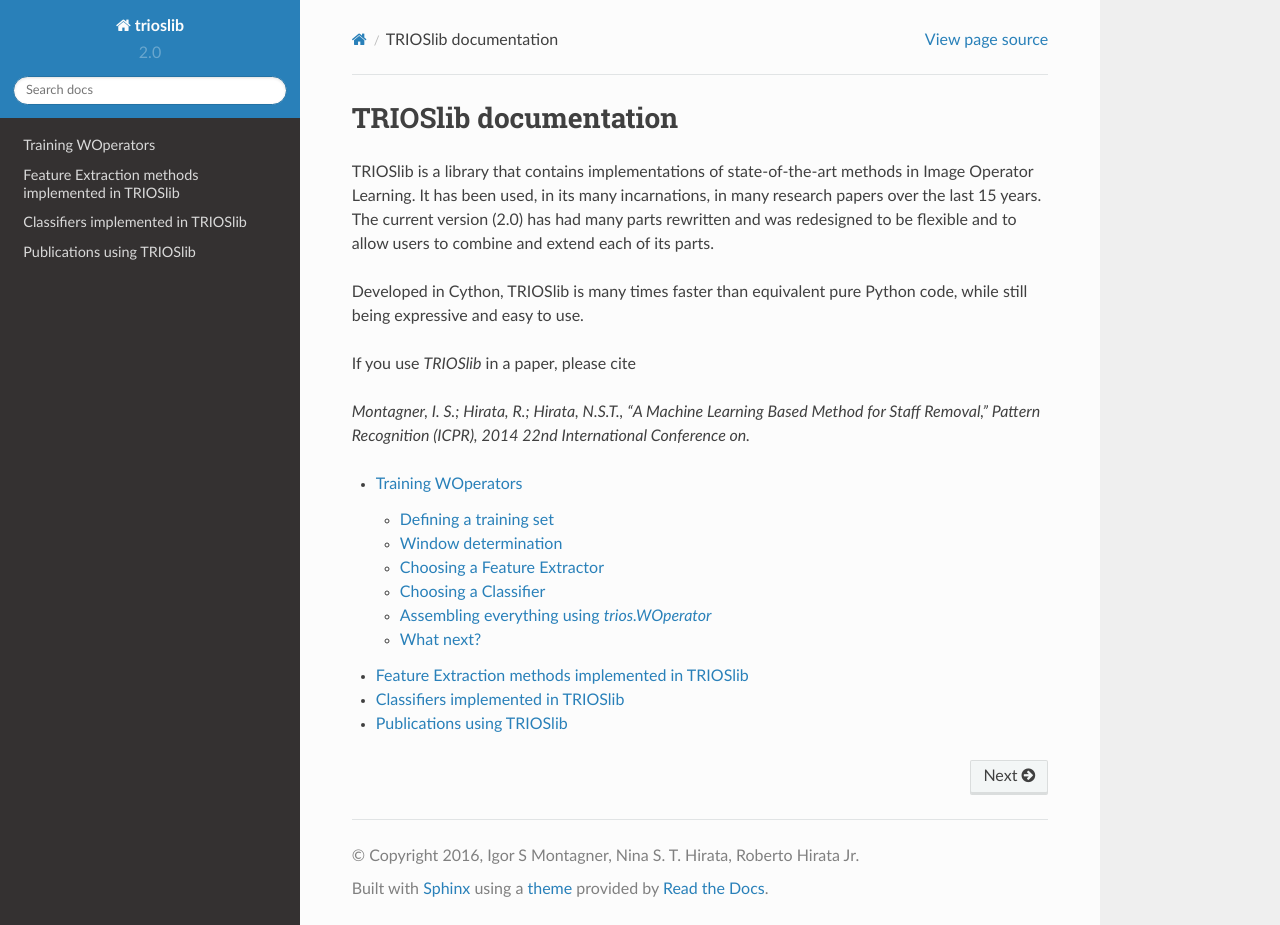
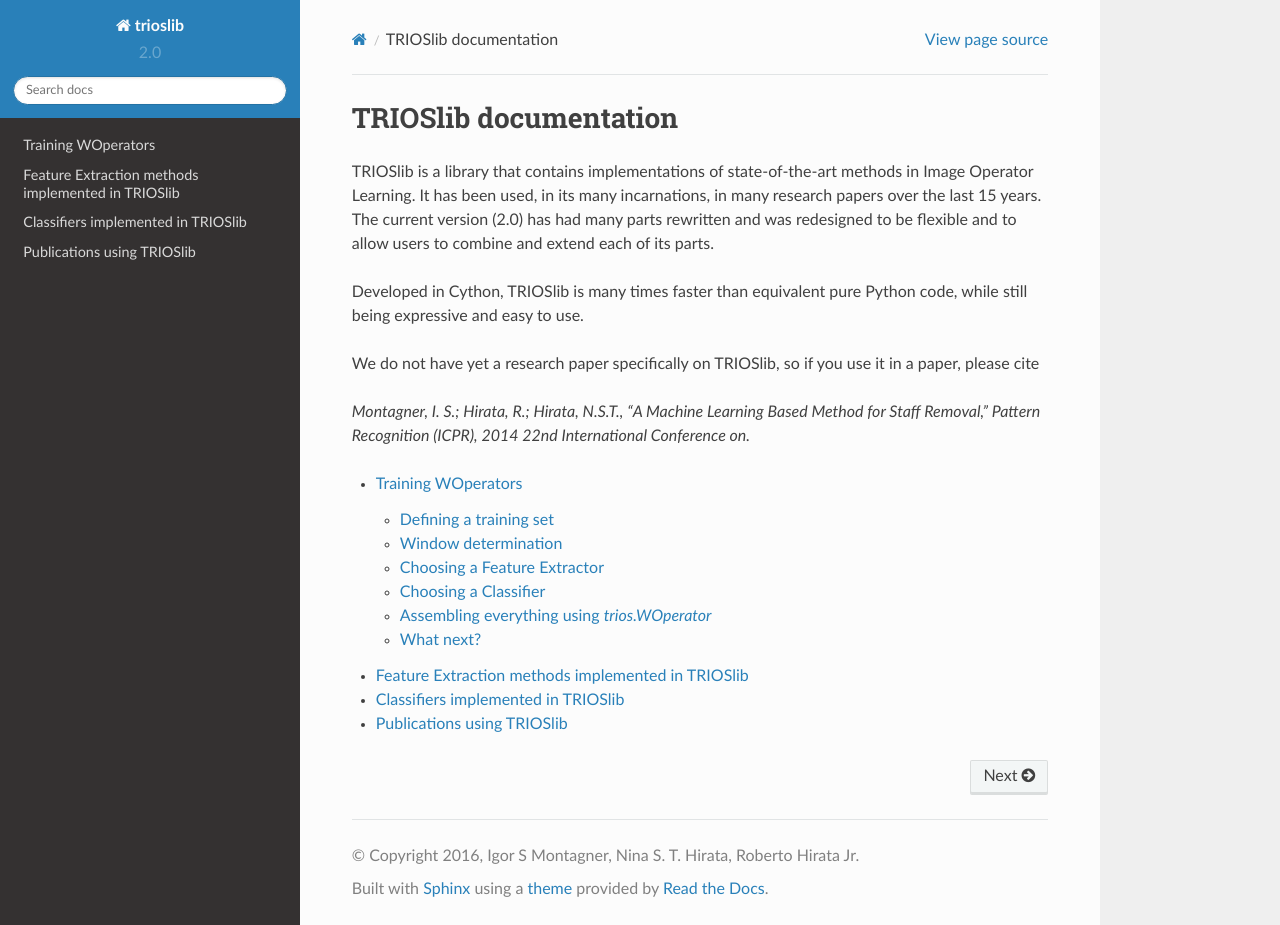
Before and after one commit to trioslib/trios, a Sphinx documentation site: the page built from docs/index.rst, in a window 1280 px wide and 925 px high. Built offline with Sphinx 7.4.7 and the Read the Docs theme 2.0.0, drawn with Linux system fonts in a browser that asks for light colours.

Commit message:
Documentation improvements.

```diff
--- a/docs/classification-methods.rst
+++ b/docs/classification-methods.rst
@@ -5,7 +5,7 @@
 
 All classifiers in TRIOSlib inherit from trios.Classifier, documented below.
 Classifiers should be interchangeable and typically do not depend on a
-specific FeatureExtractor to work.
+specific FeatureExtractor to work.   bla
 
 These methods are not usually directly called in scripts. Instances of WOperator
 automatically call these methods during its training and application phase.
@@ -13,10 +13,11 @@
 
 .. autoclass:: trios.WOperator.Classifier
     :members:
+    :special-members: __init__
 
 The following classifiers are implemented in TRIOSlib:
 
 .. autosummary::
     trios.classifiers.SKClassifier
     trios.classifiers.LinearClassifier
-    trios.classifiers.ISI
+    trios.classifiers.isi.ISI
--- a/docs/classification.rst
+++ /dev/null
@@ -1,4 +0,0 @@
-Classification step
-======================
-
-aslkd
--- a/docs/feature-extraction.rst
+++ /dev/null
@@ -1,2 +0,0 @@
-Feature extraction step
-====================================
--- a/docs/index.rst
+++ b/docs/index.rst
@@ -9,7 +9,7 @@
 Developed in Cython, TRIOSlib is many times faster than equivalent pure Python code, while
 still being expressive and easy to use.
 
-If you use *TRIOSlib* in a paper, please cite
+We do not have yet a research paper specifically on TRIOSlib, so if you use it in a paper, please cite
 
 
 *Montagner, I. S.; Hirata, R.; Hirata, N.S.T., "A Machine Learning Based Method for Staff Removal," Pattern Recognition (ICPR), 2014 22nd International Conference on.*
--- a/docs/publications-using-trioslib.rst
+++ b/docs/publications-using-trioslib.rst
@@ -1,7 +1,7 @@
 Publications using TRIOSlib
 ================================
 
-If your paper is not cited here, please email ....
+If your paper is not cited here, please contact the project maintainers.
 
 
 * Montagner, I. S.; Canu, S.; Hirata, N.S.T.; Hirata Jr., R.; "Kernel approximations for $W$-operator learning", Conference on Graphics, Patterns and Images (SIBGRAPI), 2016;
```
Also changed, not shown: 1 other file.
